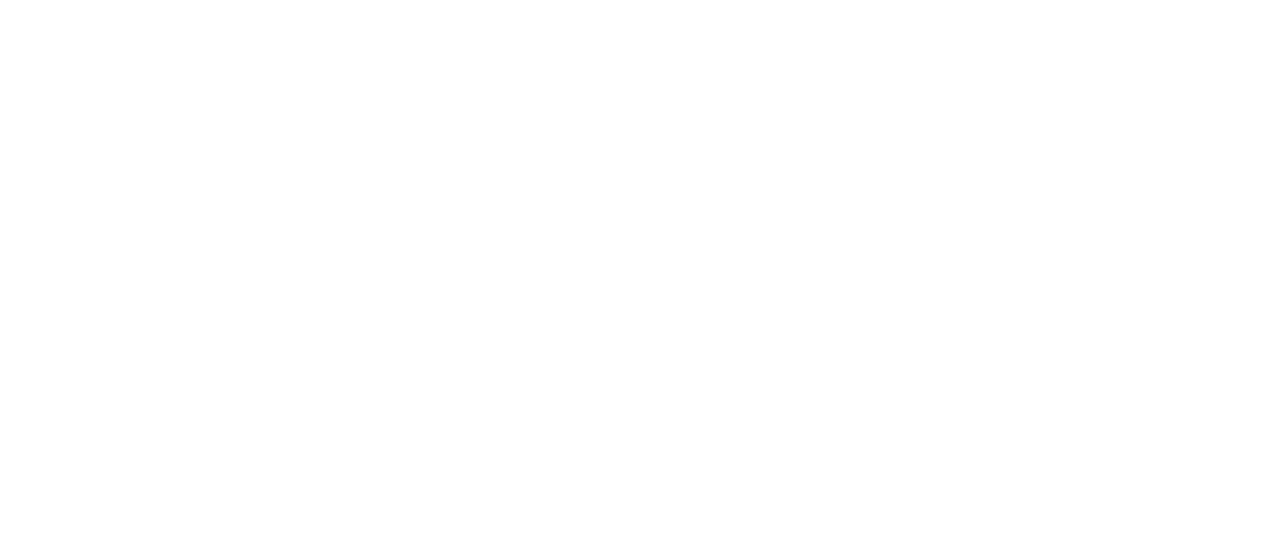
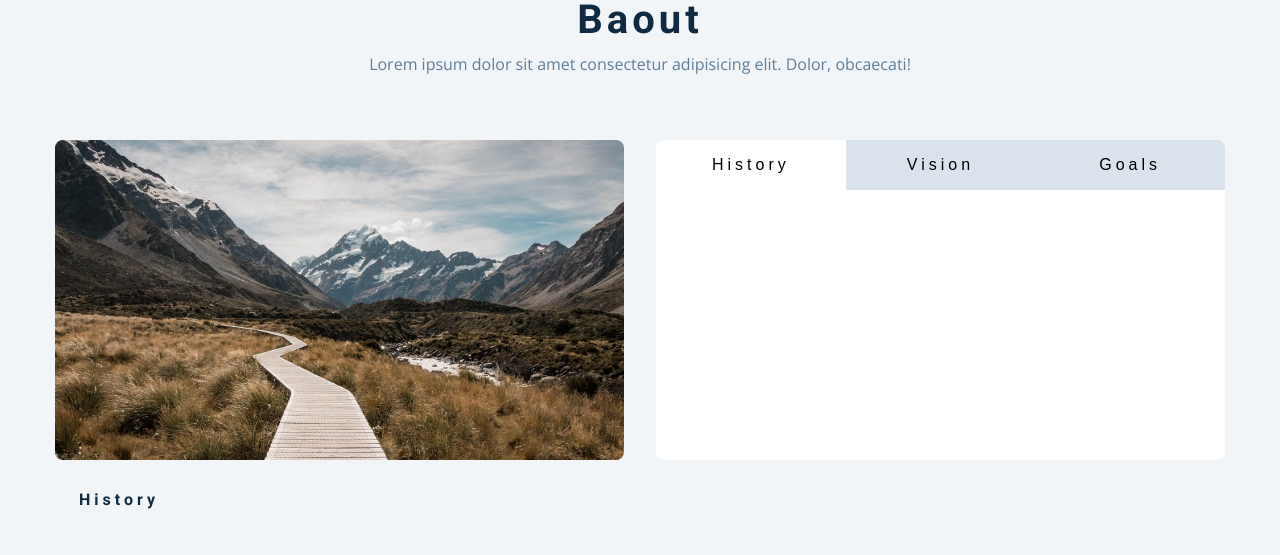
Before and after one commit to etorresbar/curso-js, a plain HTML site: page tabs/index.html in a window 1280 px wide. Drawn offline with nearby package versions, Linux system fonts and the light colour scheme.

Commit message:
initial design

```diff
--- a/tabs/index.html
+++ b/tabs/index.html
@@ -4,6 +4,37 @@
         <meta charset="utf-8" />
         <meta neme="viewport" content="width=device-width, initiala-scale=1.0" />
         <title>Tabs</title>
-
+        <!-- styles -->
+        <link rel="stylesheet" href="style.css" />
     </head>
+    <body>
+        <section>
+            <div class="title">
+                <h2>baout</h2>
+                <p>Lorem ipsum dolor sit amet consectetur adipisicing elit. Dolor, obcaecati!</p>
+            </div>
+            <div class="about-center section-center">
+                <article class="about-img">
+                    <img src="./hero-bcg.jpeg" alt="about picture">
+                </article>
+                <article class="about">
+                    <!--btn container-->
+                    <div class="btn-container">
+                        <button class="tab-btn active" data-id="history">history</button>
+                        <button class="tab-btn" data-id="vision">vision</button>
+                        <button class="tab-btn" data-id="goals">goals</button>
+                    </div>
+                </article>
+                <article class="about-content">
+                    <!-- single item-->
+                    <div class="content active" id="history">
+                        <h4>history</h4>
+                    </div>
+                    <!-- end of single item-->
+                </article>
+            </div>
+        </section>
+        <!-- javascript -->
+        <script src="app.js"></script>
+    </body>
 </html>
--- /dev/null
+++ b/tabs/style.css
@@ -0,0 +1,258 @@
+/*
+===============
+Fonts
+===============
+*/
+@import url("https://fonts.googleapis.com/css?family=Open+Sans|Roboto:400,700&display=swap");
+
+/*
+===============
+Variables
+===============
+*/
+
+:root {
+  /* dark shades of primary color*/
+  --clr-primary-1: hsl(205, 86%, 17%);
+  --clr-primary-2: hsl(205, 77%, 27%);
+  --clr-primary-3: hsl(205, 72%, 37%);
+  --clr-primary-4: hsl(205, 63%, 48%);
+  /* primary/main color */
+  --clr-primary-5: #49a6e9;
+  /* lighter shades of primary color */
+  --clr-primary-6: hsl(205, 89%, 70%);
+  --clr-primary-7: hsl(205, 90%, 76%);
+  --clr-primary-8: hsl(205, 86%, 81%);
+  --clr-primary-9: hsl(205, 90%, 88%);
+  --clr-primary-10: hsl(205, 100%, 96%);
+  /* darkest grey - used for headings */
+  --clr-grey-1: hsl(209, 61%, 16%);
+  --clr-grey-2: hsl(211, 39%, 23%);
+  --clr-grey-3: hsl(209, 34%, 30%);
+  --clr-grey-4: hsl(209, 28%, 39%);
+  /* grey used for paragraphs */
+  --clr-grey-5: hsl(210, 22%, 49%);
+  --clr-grey-6: hsl(209, 23%, 60%);
+  --clr-grey-7: hsl(211, 27%, 70%);
+  --clr-grey-8: hsl(210, 31%, 80%);
+  --clr-grey-9: hsl(212, 33%, 89%);
+  --clr-grey-10: hsl(210, 36%, 96%);
+  --clr-white: #fff;
+  --clr-red-dark: hsl(360, 67%, 44%);
+  --clr-red-light: hsl(360, 71%, 66%);
+  --clr-green-dark: hsl(125, 67%, 44%);
+  --clr-green-light: hsl(125, 71%, 66%);
+  --clr-black: #222;
+  --ff-primary: "Roboto", sans-serif;
+  --ff-secondary: "Open Sans", sans-serif;
+  --transition: all 0.3s linear;
+  --spacing: 0.25rem;
+  --radius: 0.5rem;
+  --light-shadow: 0 5px 15px rgba(0, 0, 0, 0.1);
+  --dark-shadow: 0 5px 15px rgba(0, 0, 0, 0.2);
+  --max-width: 1170px;
+  --fixed-width: 620px;
+}
+/*
+===============
+Global Styles
+===============
+*/
+
+*,
+::after,
+::before {
+  margin: 0;
+  padding: 0;
+  box-sizing: border-box;
+}
+body {
+  font-family: var(--ff-secondary);
+  background: var(--clr-grey-10);
+  color: var(--clr-grey-1);
+  line-height: 1.5;
+  font-size: 0.875rem;
+}
+ul {
+  list-style-type: none;
+}
+a {
+  text-decoration: none;
+}
+img:not(.logo) {
+  width: 100%;
+}
+img {
+  display: block;
+}
+
+h1,
+h2,
+h3,
+h4 {
+  letter-spacing: var(--spacing);
+  text-transform: capitalize;
+  line-height: 1.25;
+  margin-bottom: 0.75rem;
+  font-family: var(--ff-primary);
+}
+h1 {
+  font-size: 3rem;
+}
+h2 {
+  font-size: 2rem;
+}
+h3 {
+  font-size: 1.25rem;
+}
+h4 {
+  font-size: 0.875rem;
+}
+p {
+  margin-bottom: 1.25rem;
+  color: var(--clr-grey-5);
+}
+@media screen and (min-width: 800px) {
+  h1 {
+    font-size: 4rem;
+  }
+  h2 {
+    font-size: 2.5rem;
+  }
+  h3 {
+    font-size: 1.75rem;
+  }
+  h4 {
+    font-size: 1rem;
+  }
+  body {
+    font-size: 1rem;
+  }
+  h1,
+  h2,
+  h3,
+  h4 {
+    line-height: 1;
+  }
+}
+/*  global classes */
+
+.btn {
+  text-transform: uppercase;
+  background: transparent;
+  color: var(--clr-black);
+  padding: 0.375rem 0.75rem;
+  letter-spacing: var(--spacing);
+  display: inline-block;
+  transition: var(--transition);
+  font-size: 0.875rem;
+  border: 2px solid var(--clr-black);
+  cursor: pointer;
+  box-shadow: 0 1px 3px rgba(0, 0, 0, 0.2);
+  border-radius: var(--radius);
+}
+.btn:hover {
+  color: var(--clr-white);
+  background: var(--clr-black);
+}
+/* section */
+.section {
+  padding: 5rem 0;
+}
+
+.section-center {
+  width: 90vw;
+  margin: 0 auto;
+  max-width: 1170px;
+}
+@media screen and (min-width: 992px) {
+  .section-center {
+    width: 95vw;
+  }
+}
+main {
+  min-height: 100vh;
+  display: grid;
+  place-items: center;
+}
+/*
+===============
+About
+===============
+*/
+.title {
+  text-align: center;
+  margin-bottom: 4rem;
+}
+.title p {
+  width: 80%;
+  margin: 0 auto;
+}
+
+.about-img {
+  margin-bottom: 2rem;
+}
+.about-img img {
+  border-radius: var(--radius);
+  object-fit: cover;
+  height: 20rem;
+}
+@media screen and (min-width: 992px) {
+  .about-img {
+    margin-bottom: 0;
+  }
+
+  .about-center {
+    display: grid;
+    grid-template-columns: 1fr 1fr;
+    column-gap: 2rem;
+  }
+}
+.about {
+  background: var(--clr-white);
+  border-radius: var(--radius);
+  display: grid;
+  grid-template-rows: auto 1fr;
+}
+.btn-container {
+  border-top-left-radius: var(--radius);
+  border-top-right-radius: var(--radius);
+  display: grid;
+  grid-template-columns: 1fr 1fr 1fr;
+}
+.tab-btn:nth-child(1) {
+  border-top-left-radius: var(--radius);
+}
+.tab-btn:nth-child(3) {
+  border-top-right-radius: var(--radius);
+}
+.tab-btn {
+  padding: 1rem 0;
+  border: none;
+  text-transform: capitalize;
+  font-size: 1rem;
+  display: block;
+  background: var(--clr-grey-9);
+  cursor: pointer;
+  transition: var(--transition);
+  letter-spacing: var(--spacing);
+}
+.tab-btn:hover:not(.active) {
+  background: var(--clr-primary-10);
+  color: var(--clr-primary-5);
+}
+.about-content {
+  border-bottom-left-radius: var(--radius);
+  border-bottom-right-radius: var(--radius);
+  padding: 2rem 1.5rem;
+}
+/* hide content */
+.content {
+  display: none;
+}
+.tab-btn.active {
+  background: var(--clr-white);
+}
+.content.active {
+  display: block;
+}
```
Also changed, not shown: tabs/app.js (added), tabs/hero-bcg.jpeg (added).
